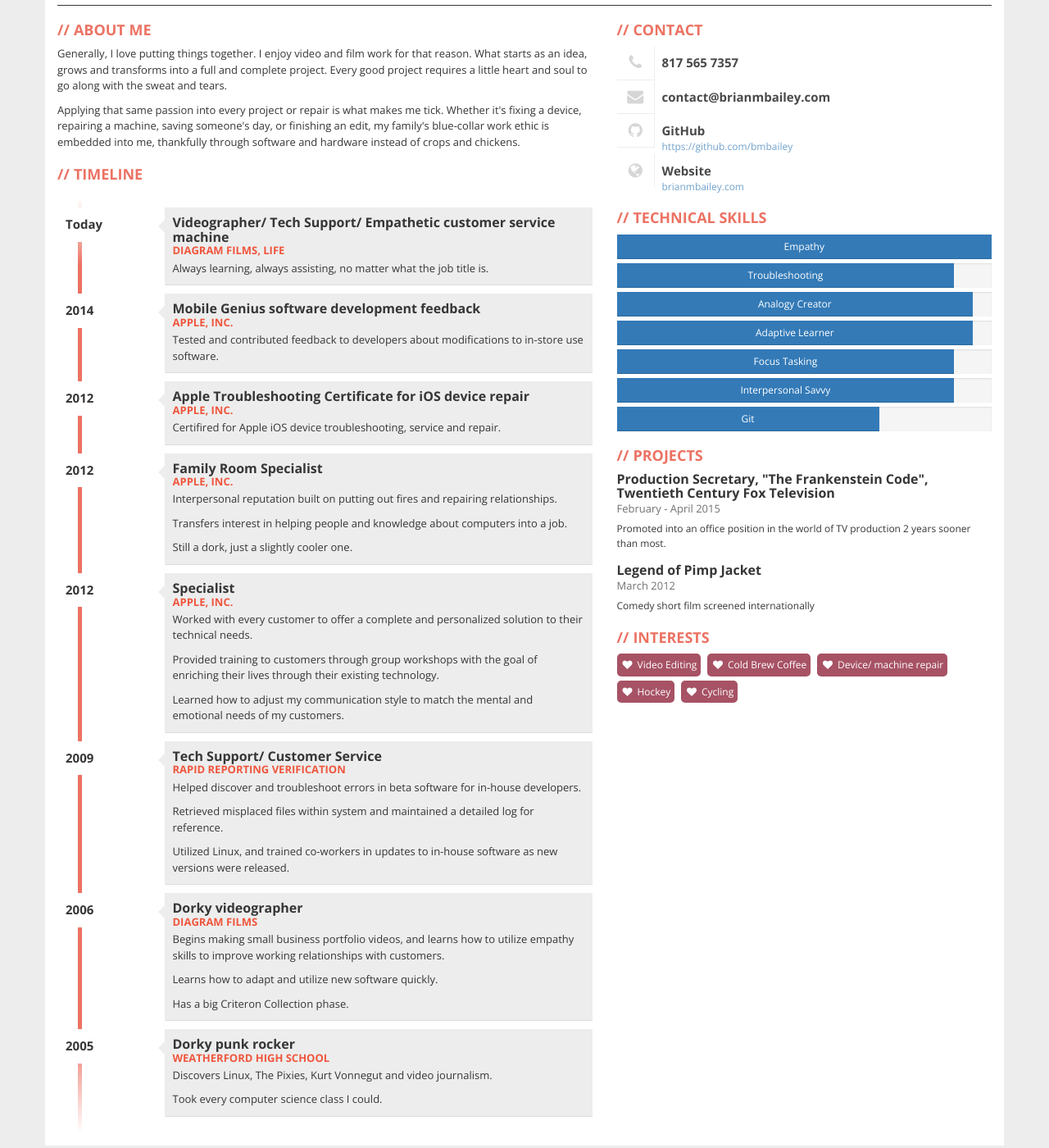
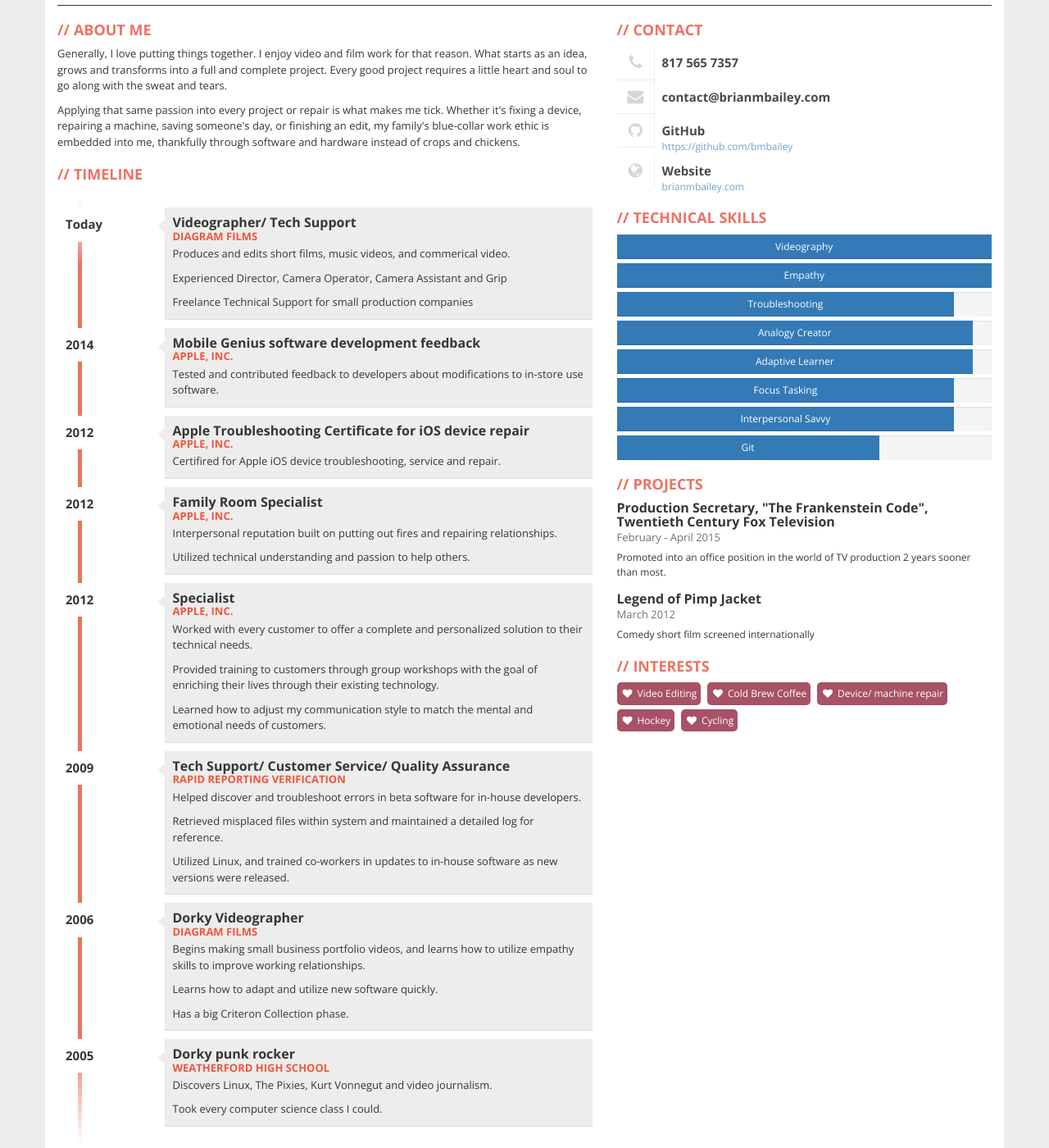
Before and after one commit to Bmbailey/Resume, a Jekyll site: the page built from index.html, in a window 1280 px wide and 1400 px high, scrolled down 266 px. Shown: the whole window at 82% size. Built offline with Jekyll 4.4.1, drawn with Linux system fonts in a browser that asks for light colours; nearby versions of some CDN libraries.

Commit message:
Added 'Videography' and updated timeline

```diff
--- a/_data/skills.yml
+++ b/_data/skills.yml
@@ -1,3 +1,8 @@
+- name: Videography
+  level:
+    description: Expert
+    value: 100
+
 - name: Empathy
   level:
     description: Expert
--- a/_data/timeline.yml
+++ b/_data/timeline.yml
@@ -1,8 +1,10 @@
-- title: Videographer/ Tech Support/ Empathetic customer service machine
-  company: Diagram Films, life
+- title: Videographer/ Tech Support
+  company: Diagram Films
   year: Today
   description:
-    - Always learning, always assisting, no matter what the job title is.
+    - Produces and edits short films, music videos, and commerical video.
+    - Experienced Director, Camera Operator, Camera Assistant and Grip
+    - Freelance Technical Support for small production companies
 
 - title: Mobile Genius software development feedback
   company: Apple, Inc.
@@ -21,8 +23,7 @@
   year: 2012
   description:
     - Interpersonal reputation built on putting out fires and repairing relationships.
-    - Transfers interest in helping people and knowledge about computers into a job.
-    - Still a dork, just a slightly cooler one.
+    - Utilized technical understanding and passion to help others.
 
 - title: Specialist
   company: Apple, Inc.
@@ -30,9 +31,9 @@
   description:
     - Worked with every customer to offer a complete and personalized solution to their technical needs.
     - Provided training to customers through group workshops with the goal of enriching their lives through their existing technology.
-    - Learned how to adjust my communication style to match the mental and emotional needs of my customers.
+    - Learned how to adjust my communication style to match the mental and emotional needs of customers.
 
-- title: Tech Support/ Customer Service
+- title: Tech Support/ Customer Service/ Quality Assurance
   company: Rapid Reporting Verification
   year: 2009
   description:
@@ -40,11 +41,11 @@
     - Retrieved misplaced files within system and maintained a detailed log for reference.
     - Utilized Linux, and trained co-workers in updates to in-house software as new versions were released.
 
-- title: Dorky videographer
+- title: Dorky Videographer
   company: Diagram Films
   year: 2006
   description:
-      - Begins making small business portfolio videos, and learns how to utilize empathy skills to improve working relationships with customers.
+      - Begins making small business portfolio videos, and learns how to utilize empathy skills to improve working relationships.
       - Learns how to adapt and utilize new software quickly.
       - Has a big Criteron Collection phase.
 
```
